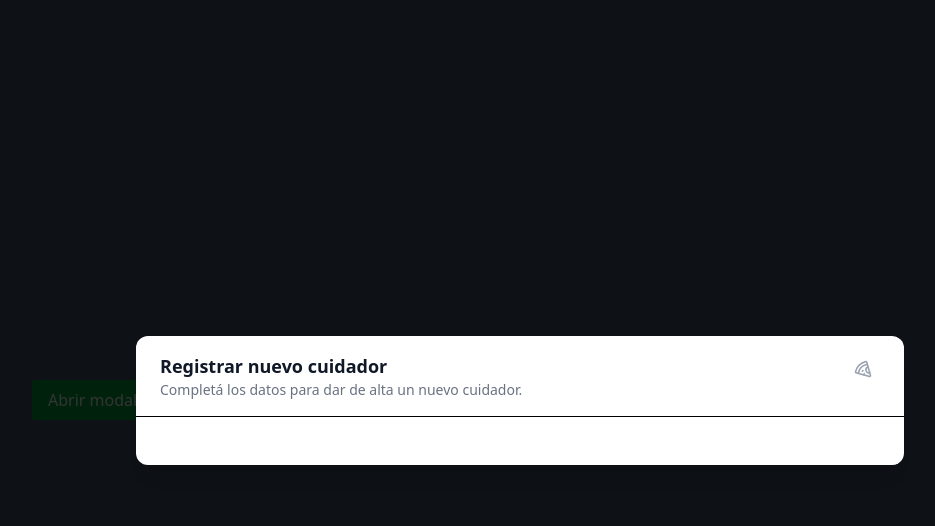
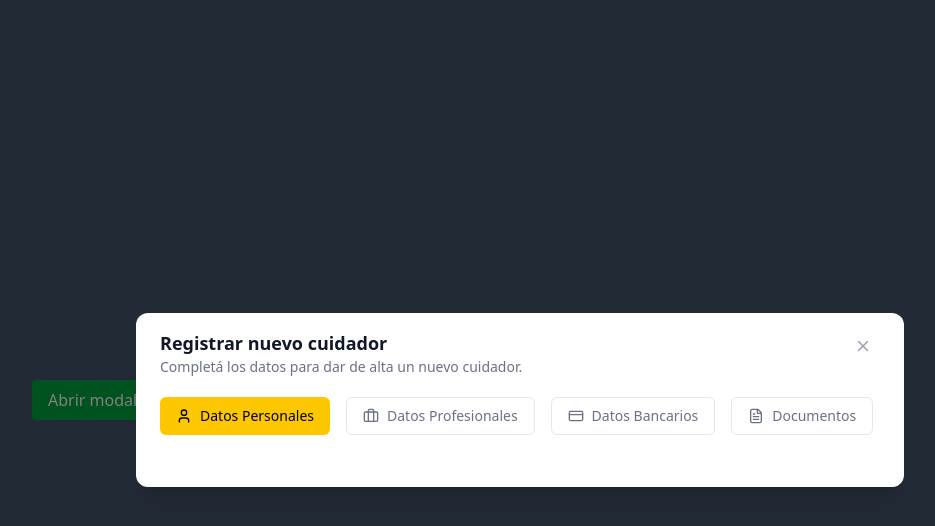
Before and after one commit to No-Country-simulation/S02-26-Equipo-26-Web-App-Development, a React (Vite) app in the folder frontend-react-marco/: page / in a window 1280 px wide. Both pictures are taken after a click on the button "Abrir modal". Shown: the top 526 px of the page, without its empty margins (120-1055 px from the left). Built offline with nearby package versions, Linux system fonts and the light colour scheme.

Commit message:
layout base del modal y estructura inicial del stepbar

```diff
--- a/frontend-react-marco/src/components/modal/modal-registro-nuevo.jsx
+++ b/frontend-react-marco/src/components/modal/modal-registro-nuevo.jsx
@@ -1,17 +1,20 @@
 import { X } from "lucide-react"
-import { Pizza } from 'lucide-react';
+import { useState } from "react"
+import StepBar from "../ui/StepBar"
 
 
 export default function ModalRegistroNuevo({ isOpen, onClose, children }) {
+  const [currentStep, setCurrentStep] = useState(1)
+
   if (!isOpen) return null
 
   return (
-    <div className="fixed inset-0 z-50 flex items-center justify-center bg-black/80">
+    <div className="fixed inset-0 z-50 flex items-center justify-center bg-black/50">
 
       <div className="relative w-full max-w-3xl rounded-xl bg-white shadow-xl">
 
         {/* HEADER MODAL*/}
-        <div className="flex items-start justify-between border-b px-6 py-4">
+        <div className="flex items-start justify-between px-6 py-4">
           <div>
             <h2 className="text-lg font-semibold text-gray-900">
               Registrar nuevo cuidador
@@ -25,11 +28,18 @@ export default function ModalRegistroNuevo({ isOpen, onClose, children }) {
             onClick={onClose}
             className="rounded-md p-2 text-gray-400 hover:bg-gray-100 hover:text-red-500"
           >
-            <Pizza size={18} />
+            <X size={18} />
           </button>
         </div>
+        <div className="px-6 py-1">
+  <StepBar
+    currentStep={currentStep}
+    onStepChange={setCurrentStep}
+  />
+</div>
 
         {/* BODY */}
+
         <div className="px-6 py-6">
           {children}
         </div>
--- /dev/null
+++ b/frontend-react-marco/src/components/ui/stepbar.jsx
@@ -0,0 +1,38 @@
+import { User, Briefcase, CreditCard, FileText } from "lucide-react"
+
+const steps = [
+  { id: 1, label: "Datos Personales", icon: User },
+  { id: 2, label: "Datos Profesionales", icon: Briefcase },
+  { id: 3, label: "Datos Bancarios", icon: CreditCard },
+  { id: 4, label: "Documentos", icon: FileText },
+]
+
+export default function StepBar({ currentStep, onStepChange }) {
+  return (
+    <div className="flex gap-4">
+      {steps.map((step) => {
+        const Icon = step.icon
+        const isActive = currentStep === step.id
+
+        return (
+          <button
+            key={step.id}
+            onClick={() => onStepChange(step.id)}
+            className={`
+              flex items-center gap-2 rounded-md px-4 py-2 text-sm font-medium
+              transition
+              ${
+                isActive
+                  ? "bg-yellow-400 text-black"
+                  : "border border-gray-200 text-gray-500 hover:bg-gray-100"
+              }
+            `}
+          >
+            <Icon size={16} />
+            {step.label}
+          </button>
+        )
+      })}
+    </div>
+  )
+}
```
Also changed, not shown: frontend-react-marco/src/App.jsx (+3 -5 lines).
